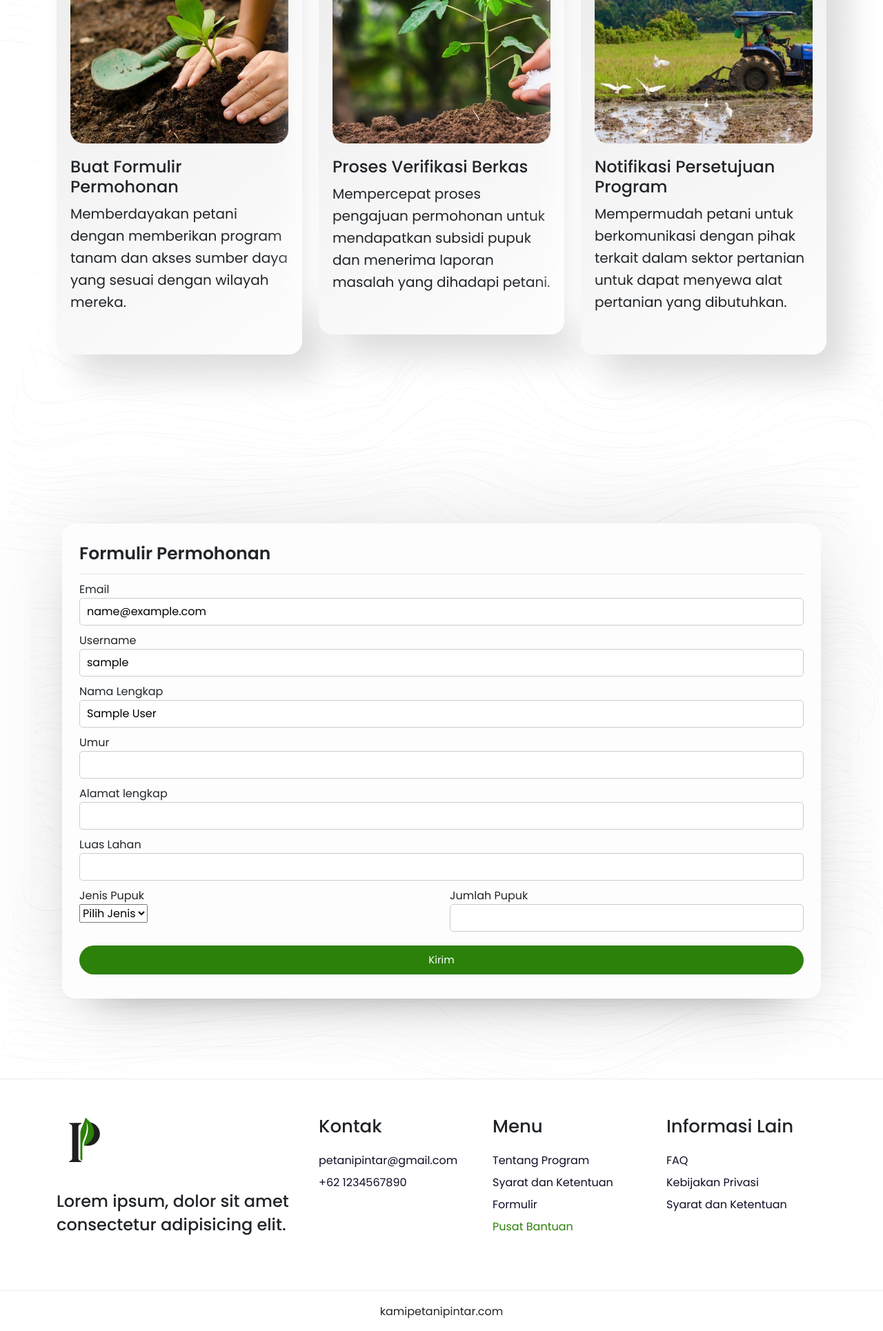
After one commit to kyrozepto/petanipintar, a PHP site: page /program-pupuk-subsidi.php in a window 1280 px wide. The commit adds this page. Shown: the part 2160-4090 px from the top of the page at 69% size. Run offline with PHP 8.4, Linux system fonts and the light colour scheme; the visitor is signed in with stand-in values (Sample User, id 1); some web fonts are replaced.

Commit message:
menu changes

```diff
--- /dev/null
+++ b/css/form.css
@@ -0,0 +1,130 @@
+* {
+        box-sizing: border-box;
+}
+
+
+/* CONTENT LOGIN*/
+
+.message {
+        text-align: center;
+        background: #f9eded;
+        padding: 15px 0px;
+        border: 1px solid #699053;
+        border-radius: 5px;
+        margin-bottom: 10px;
+        color: #2b8109;
+}
+
+main {
+        display: flex;
+        align-items: center;
+        justify-content: center;
+        margin-top: 60px;
+}
+
+.main-box {
+        display: flex;
+        flex-direction: column;
+        width: 70%;
+}
+
+.main-box .top {
+        display: flex;
+        flex-direction: row;
+        justify-content: space-between;
+}
+
+.bottom {
+        width: 100%;
+        margin-top: 20px;
+}
+
+.box-container {
+        display: flex;
+        align-items: center;
+        justify-content: center;
+        min-height: 90vh;
+}
+
+.box {
+        background: #fdfdfd;
+        display: flex;
+        flex-direction: column;
+        padding: 25px 25px;
+        border-radius: 20px;
+        box-shadow: 0 0 128px 0 rgba(0, 0, 0, 0.1),
+                0 32px 64px -48px rgba(0, 0, 0, 0.5);
+}
+
+.form-box {
+        width: 1100px;
+        margin: 0px 10px;
+}
+
+.form-box header {
+        font-size: 25px;
+        font-weight: 600;
+        padding-bottom: 10px;
+        border-bottom: 1px solid #e6e6e6;
+        margin-bottom: 10px;
+}
+
+.form-box form .field {
+        display: flex;
+        margin-bottom: 10px;
+        flex-direction: column;
+
+}
+
+.form-box form .input input {
+        height: 40px;
+        width: 100%;
+        font-size: 16px;
+        padding: 0 10px;
+        border-radius: 5px;
+        border: 1px solid #ccc;
+        outline: none;
+}
+
+.btn {
+        height: 42px;
+        background: #2b8109;
+        border: 0;
+        color: #fff;
+        font-size: 15px;
+        cursor: pointer;
+        transition: all .3s;
+        margin-top: 10px;
+        padding: 0px 10px;
+        border-radius: 60px;
+}
+
+.btn:hover {
+        opacity: 0.82;
+}
+
+.submit {
+        width: 100%;
+}
+
+.links {
+        margin-bottom: 15px;
+}
+
+@media (max-width: 1199px) {
+        .form-box {
+                width: 940px;
+        }
+}
+
+@media (max-width: 991px) {
+        .form-box {
+                width: 700px;
+        }
+}
+
+@media (max-width: 767px) {
+        .form-box {
+                width: 500px;
+        }
+}
--- a/edit.php
+++ b/edit.php
@@ -50,7 +50,7 @@
             <div class="repeat-img" style="background-image: url(image/pattern1_background.png);">
                 <div section="main-banner">
                     <div class="sec-wp">
-                        <div class="box-container">
+                        <div class="box-container mt-5">
                             <div class="box form-box">
                             <?php
                             if(isset($_POST['submit'])){
--- a/index.php
+++ b/index.php
@@ -255,7 +255,6 @@
     <script src="js/jquery.mixitup.min.js"></script>
     <script src="js/swiper-bundle.min.js"></script>
     <script src="js/ScrollTrigger.min.js"></script>
-    <script src="js/smooth-scroll.js"></script>
     <script src="js/gsap.min.js"></script>
     <script src="main.js"></script>
 </body>
--- /dev/null
+++ b/program-pupuk-subsidi.php
@@ -0,0 +1,306 @@
+<?php
+   session_start();
+
+   include("php/config.php");
+   if(!isset($_SESSION['valid'])){
+        header("Location: index.php");
+       }
+?>
+
+<!DOCTYPE html>
+<html lang="en">
+
+<head>
+    <meta charset="UTF-8">
+    <meta name="viewport" content="width=device-width, initial-scale=1.0">
+    <title>Petani Pintar - Pupuk Subsidi</title>
+    <link rel="stylesheet" href="css/bootstrap.min.css">
+    <link rel="stylesheet" href="style.css">
+    <link rel="stylesheet" href="css/form.css">
+</head>
+
+<body class="body-fixed">
+    <header class="site-header">
+        <div class="container">
+            <div class="row">
+                <div class="col-lg-2">
+                    <div class="header-logo">
+                        <a href="menu.php">
+                            <img src="image/logo_petanipintar.png" width="40" height="40" alt="Logo">
+                        </a>
+                    </div>
+                </div>
+                <div class="col-lg-10">
+                    <div class="main-navigation">
+                        <button class="menu-toggle"><span></span><span></span></button>
+                        <nav class="header-menu">
+                            <ul class="menu">
+                                <li><a href="menu.php">PetaniPintar</a></li>
+                                <li><a href="#">Program Tanam</a></li>
+                                <li><a href="program-pupuk-subsidi.php">Pupuk Subsidi</a></li>
+                                <li><a href="#">Sewa Alat</a></li>
+                                <li><a href="#">Forum</a></li>
+                                <li>
+                                    <button onclick="window.location.href='profile.php'" class="signin">Profil Akun</button>
+                                    <button onclick="window.location.href='menu.php'" class="signup">Sign Out</button>
+                                </li>
+                            </ul>
+                        </nav>
+                    </div>
+                </div>
+            </div>
+        </div>
+    </header>
+
+    <div id="viewport">
+        <div id="js-scroll-content">
+            <section class="main-banner" id="home">
+                <div class="sec-wp">
+                    <div class="container">
+                        <div class="row">
+                            <div class="col-lg-6">
+                                <div class="banner-text">
+                                    <h2 class="h2-title">Program Pupuk Bersubsidi dengan <span>PetaniPintar</span></h2>
+                                    <p>
+                                        Jadilah penentu kemajuan pertanian masa depan melalui inovasi dan pemanfaatan teknologi digital.
+                                        Kamu bisa jadi wajah baru pertanian modern yang mandiri, produktif, dan berkelanjutan.
+                                    </p>
+                                    <div class="banner-btn mt-4">
+                                        <a href="#form" class="sec-btn">Kirim Permohonan</a>
+                                    </div>
+                                </div>
+                            </div>
+                            <div class="col-lg-6">
+                                <div class="banner-img-wp">
+                                    <img src="img1.png" alt="">
+                                </div>
+                            </div>
+                        </div>
+                    </div>
+                </div>
+            </section>
+
+            <div class="repeat-img" style="background-image: url(image/pattern1_background.png);">
+            <h2 class="h2-title"><center><span>Learn More</span><br>About our Program</center></h2>
+                <section class="main-banner" id="about">
+                    <div class="sec-wp">
+                        <div class="container">
+                            <div class="row">
+                                <div class="col-lg-6">
+                                    <div class="banner-img-wp">
+                                        <img src="image/Componen5.png" alt="">
+                                    </div>
+                                </div>
+                                <div class="col-lg-6">
+                                    <div class="banner-text">
+                                        <h2 class="h2-title">Program Pupuk Bersubsidi dengan <span>PetaniPintar</span></h2>
+                                        <p>
+                                            Petani Pintar is a concept that combines technology and artificial intelligence to enhance productivity and efficiency in agriculture.
+                                        </p>
+                                        <p>
+                                            Through the implementation of various technological solutions such as sensors, data analytics, and smart software,
+                                            Petani Pintar enables farmers to monitor crop conditions, manage resources more efficiently, and optimize farming processes as a whole.
+                                        </p>
+                                        <p>
+                                            Thus, Petani Pintar can help increase crop yields, reduce production costs,
+                                            and defaulttain environmental sustainability in the agriculture industry
+                                        </p>
+                                        <h5>Ready to join the revolution?<button onclick="window.location.href='register.php'" class="signup">Daftarkan saya</button></h5>
+                                    </div>
+                                </div>
+                            </div>
+                        </div>
+                    </div>
+                </section>
+
+                <section class="default-banner" id="program">
+                    <div class="sec-wp">
+                        <div class="container">
+                            <div class="row">
+                                <div class="col-lg-12">
+                                    <div class="sec-title text-center mb-5">
+                                        <h2 class="h2-title">Tahapan Program</h2>
+                                    </div>
+                                </div>
+                            </div>
+                            <div class="row">
+                                <div class="col-lg-4">
+                                    <div class="programs-box">
+                                        <div class="programs-img back-img"
+                                            style="background-image: url(image/program_tanam.jpg);"></div>
+                                        <div class="programs-text">
+                                            <h4>Buat Formulir Permohonan</h4>
+                                            <p>Memberdayakan petani dengan memberikan program tanam dan akses sumber daya yang sesuai dengan wilayah mereka.</p>
+                                        </div>
+                                    </div>
+                                </div>
+                                <div class="col-lg-4">
+                                    <div class="programs-box">
+                                        <div class="programs-img back-img"
+                                            style="background-image: url(image/program_pupuk.jpg);"></div>
+                                        <div class="programs-text">
+                                            <h4>Proses Verifikasi Berkas</h4>
+                                            <p>Mempercepat proses pengajuan permohonan untuk mendapatkan subsidi pupuk dan menerima laporan masalah yang dihadapi petani.</p>
+                                        </div>
+                                    </div>
+                                </div>
+                                <div class="col-lg-4">
+                                    <div class="programs-box">
+                                        <div class="programs-img back-img"
+                                            style="background-image: url(image/program_sewa.jpg);"></div>
+                                        <div class="programs-text">
+                                            <h4>Notifikasi Persetujuan Program</h4>
+                                            <p>Mempermudah petani untuk berkomunikasi dengan pihak terkait dalam sektor pertanian untuk dapat menyewa alat pertanian yang dibutuhkan.</p>
+                                        </div>
+                                    </div>
+                                </div>
+                            </div>
+                        </div>
+                    </div>
+                </section>
+
+                <section class="default-banner" id="form">
+                    <div class="sec-wp">
+                        <div class="box-container">
+                            <div class="box form-box">
+                                <?php
+                                $id = $_SESSION['id'];
+                                $query = mysqli_query($con, "SELECT * FROM users WHERE Id=$id");
+
+                                while ($result = mysqli_fetch_assoc($query)) {
+                                $res_Email = $result['Email'];
+                                $res_Uname = $result['Username'];
+                                $res_Fullname = $result['Fullname'];
+                                $res_Age = $result['Age'];
+                                }
+                                ?>
+                            <header>Formulir Permohonan</header>
+                            <form action="" method="post">
+                                <div class="field input">
+                                    <label for="email">Email</label>
+                                    <input type="text" name="email" id="email" value="<?php echo $res_Email; ?>" autocomplete="off" required>
+                                </div>
+
+                                <div class="field input">
+                                    <label for="username">Username</label>
+                                    <input type="text" name="username" id="username" value="<?php echo $res_Uname; ?>" autocomplete="off" required>
+                                </div>
+
+                                <div class="field input">
+                                    <label for="fullname">Nama Lengkap</label>
+                                    <input type="text" name="fullname" id="fullname" value="<?php echo $res_Fullname; ?>" autocomplete="off" required>
+                                </div>
+
+                                <div class="field input">
+                                    <label for="age">Umur</label>
+                                    <input type="number" name="age" id="age" value="<?php echo $res_Age; ?>" autocomplete="off" required>
+                                </div>
+
+                                <div class="field input">
+                                    <label for="age">Alamat lengkap</label>
+                                    <input type="text" name="alamat" id="alamat" autocomplete="off" required>
+                                </div>
+
+                                <div class="field input">
+                                    <label for="age">Luas Lahan</label>
+                                    <input type="number" name="luas_lahan" id="luas_lahan" autocomplete="off" required>
+                                </div>
+
+                                <div class="field input">
+                                        <div class="row">
+                                                <div class="col-6">
+                                                        <label for="jenis_pupuk">Jenis Pupuk</label>
+                                                        <div>
+                                                                <select name="jenis_pupuk" id="jenis_pupuk" required>
+                                                                <option value="">Pilih Jenis</option>
+                                                                <option value="urea">Urea</option>
+                                                                <option value="NPK">NPK</option>
+                                                                <option value="TSP">TSP</option>
+                                                                </select>
+                                                        </div>
+                                                </div>
+
+                                                <div class="col-6">
+                                                        <label for="jumlah_pupuk">Jumlah Pupuk</label>
+                                                        <input type="number" name="jumlah_pupuk" id="jumlah_pupuk" min="1" required>
+                                                </div>
+                                        </div>
+                                </div>
+                                <div class="field">
+                                    <input type="submit" class="btn" name="submit" value="Kirim" required>
+                                </div>
+
+                            </form>
+                        </div>
+                    </div>
+                </section>
+        </div>
+        <footer class="site-footer" id="help">
+                <div class="top-footer section">
+                    <div class="sec-wp">
+                        <div class="container">
+                            <div class="row">
+                                <div class="col-lg-4">
+                                    <div class="footer-info">
+                                        <div class="footer-logo">
+                                            <a href="index.php">
+                                                <img src="image/petanipintar_logo80.png" alt="Logo">
+                                            </a>
+                                        </div>
+                                        <h4 class="h4-title">Lorem ipsum, dolor sit amet consectetur adipisicing elit.</h4>
+                                    </div>
+                                </div>
+                                <div class="col-lg-8">
+                                    <div class="footer-flex-box">
+                                        <div class="footer-menu">
+                                            <h3 class="h3-title">Kontak</h3>
+                                            <ul>
+                                                <li><a href="#">petanipintar@gmail.com</a></li>
+                                                <li><a href="#">+62 1234567890</a></li>
+                                            </ul>
+                                        </div>
+                                        <div class="footer-menu food-nav-menu">
+                                            <h3 class="h3-title">Menu</h3>
+                                            <ul class="column-2">
+                                                <li><a href="#about">Tentang Program</a></li>
+                                                <li><a href="#sdk">Syarat dan Ketentuan</a></li>
+                                                <li><a href="#form">Formulir</a></li>
+                                                <li><a href="#help" class="footer-active-menu">Pusat Bantuan</a></li>
+                                            </ul>
+                                        </div>
+                                        <div class="footer-menu">
+                                            <h3 class="h3-title">Informasi Lain</h3>
+                                            <ul>
+                                                <li><a href="#">FAQ</a></li>
+                                                <li><a href="#">Kebijakan Privasi</a></li>
+                                                <li><a href="#">Syarat dan Ketentuan</a></li>
+                                            </ul>
+                                        </div>
+                                    </div>
+                                </div>
+                            </div>
+                        </div>
+                    </div>
+                </div>
+                <div class="end-footer">
+                    <div class="container">
+                        <div class="row">
+                            <div class="col-lg-12 text-center mb-3">
+                                <a>kamipetanipintar.com</a>
+                            </div>
+                        </div>
+                    </div>
+                </div>
+                </footer>
+        </div>
+    </div>
+    <script src="js/bootstrap.min.js"></script>
+    <script src="js/jquery-3.7.1.min.js"></script>
+    <script src="js/jquery.mixitup.min.js"></script>
+    <script src="js/swiper-bundle.min.js"></script>
+    <script src="js/ScrollTrigger.min.js"></script>
+    <script src="js/gsap.min.js"></script>
+    <script src="main.js"></script>
+</body>
+
+</html>
--- a/register.php
+++ b/register.php
@@ -45,7 +45,7 @@
             <div class="repeat-img" style="background-image: url(image/pattern1_background.png);">
                 <div section="main-banner">
                     <div class="sec-wp">
-                        <div class="box-container">
+                        <div class="box-container mt-5">
                             <div class="box form-box">
                                 <?php
 
--- a/style.css
+++ b/style.css
@@ -803,6 +803,11 @@ p {
         font-size: 60px;
     }
 
+    p {
+        font-size: 17px;
+        line-height: 24px;
+    }
+
     .banner-text .signup {
         margin-left: 3px;
         margin-top: 15px;
```
Also changed, not shown: css/login.css (+26 -0 lines), js/smooth-scroll copy.js (deleted, +0 -122 lines), menu.php (+5 -6 lines).
